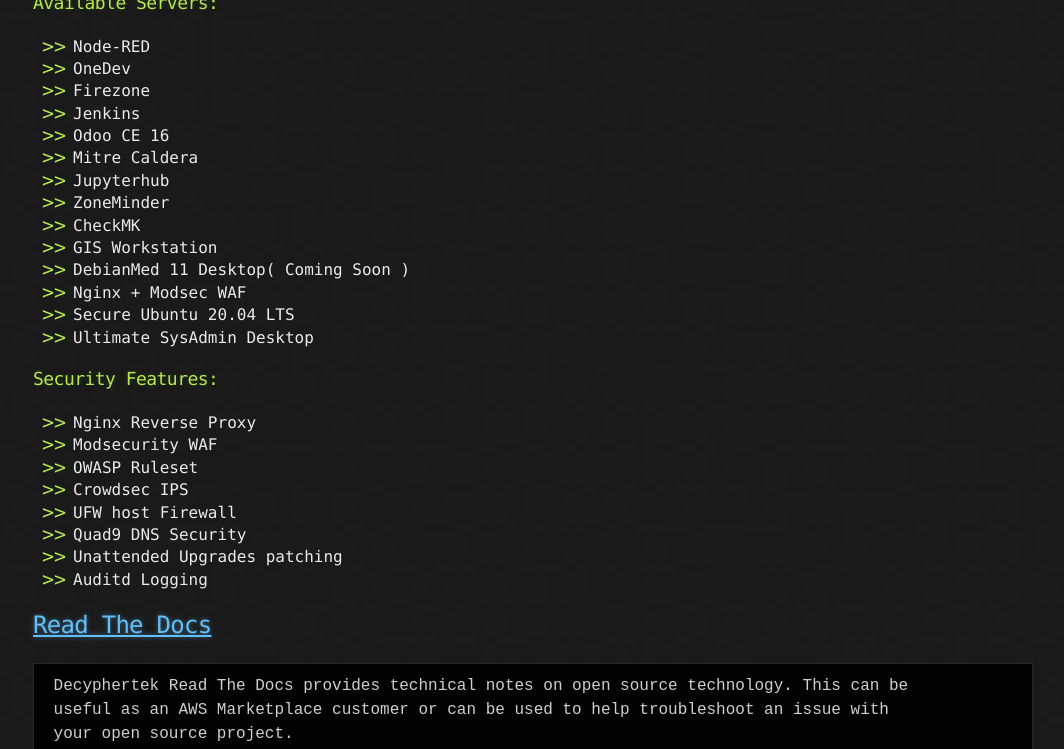
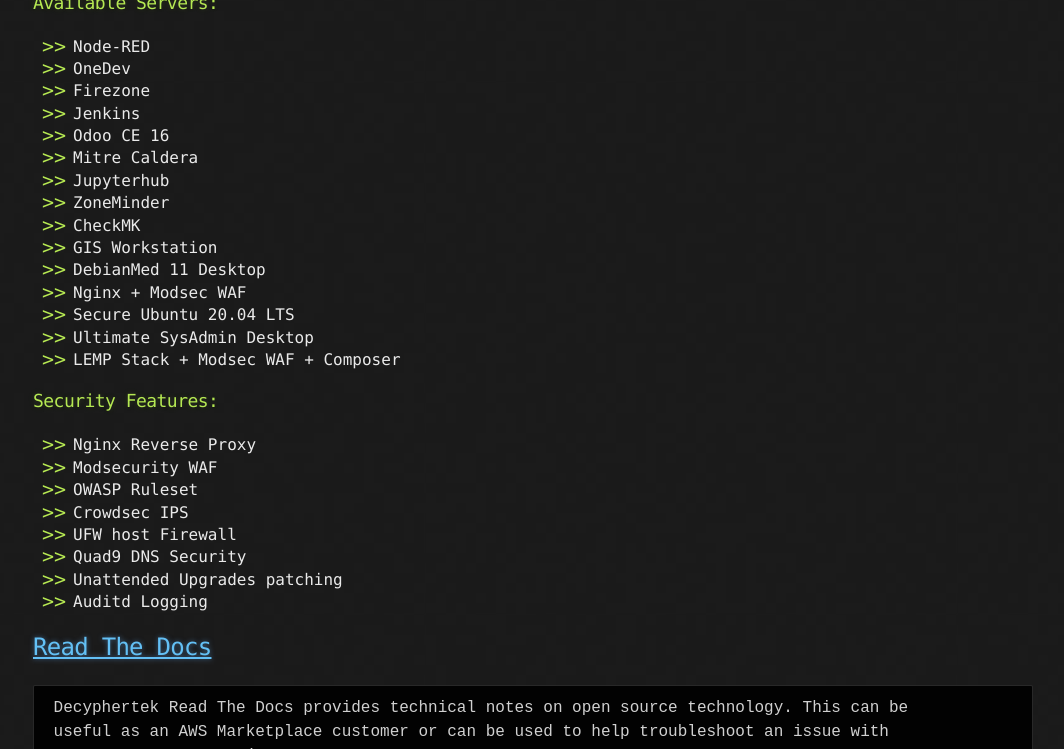
Before and after one commit to decyphertek-io/decyphertek-io.github.io, a Jekyll site: the page built from docs/index.md, in a window 1280 px wide and 900 px high, scrolled down 450 px, cut to the strip 0-749 px from the top of the window. Shown: the whole strip, without its empty margins (107-1171 px from the left). Built offline with Jekyll 4.4.1, drawn with Linux system fonts in a browser that asks for light colours.

Commit message:
decyphertek-io

```diff
--- a/docs/index.md
+++ b/docs/index.md
@@ -22,10 +22,11 @@
 * ZoneMinder
 * CheckMK
 * GIS Workstation
-* DebianMed 11 Desktop( Coming Soon )
+* DebianMed 11 Desktop
 * Nginx + Modsec WAF
 * Secure Ubuntu 20.04 LTS
 * Ultimate SysAdmin Desktop
+* LEMP Stack + Modsec WAF + Composer
 
 ### Security Features:
 
```
